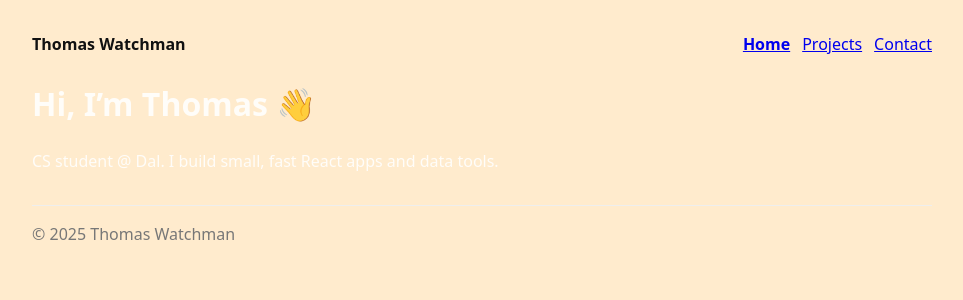
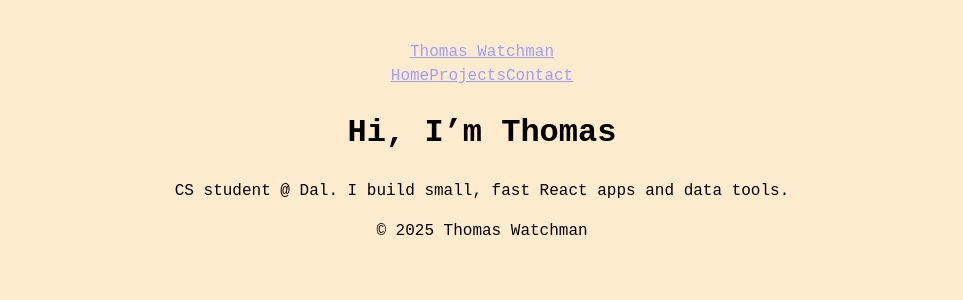
Before and after one commit to thomas12121212/PersonalWebsite, a React (Vite) app: page / in a window 1280 px wide. Shown: the top 300 px of the page, without its empty margins (158-1121 px from the left). Built offline with nearby package versions, Linux system fonts and the light colour scheme.

Commit message:
changed background colour

```diff
--- a/src/App.jsx
+++ b/src/App.jsx
@@ -1,25 +1,23 @@
 import { NavLink, Outlet } from 'react-router-dom'
+import './App.css'
 
 export default function App() {
-  const link = ({ isActive }) =>
-    (isActive ? { fontWeight: 700 } : undefined)
-
   return (
-    <div style={{ fontFamily: 'system-ui,sans-serif', maxWidth: 900, margin: '0 auto', padding: 24 }}>
-      <header style={{ display: 'flex', justifyContent: 'space-between', alignItems: 'center', marginBottom: 24 }}>
-        <a href="/" style={{ fontWeight: 800, textDecoration: 'none', color: '#111' }}>Thomas Watchman</a>
-        <nav style={{ display: 'flex', gap: 12 }}>
-          <NavLink to="/" end style={link}>Home</NavLink>
-          <NavLink to="/projects" style={link}>Projects</NavLink>
-          <NavLink to="/contact" style={link}>Contact</NavLink>
+    <div className="app">
+      <header className="header">
+        <a href="/" className="logo">Thomas Watchman</a>
+        <nav className="nav">
+          <NavLink to="/" end>Home</NavLink>
+          <NavLink to="/projects">Projects</NavLink>
+          <NavLink to="/contact">Contact</NavLink>
         </nav>
       </header>
 
-      <main>
+      <main className="main">
         <Outlet />
       </main>
 
-      <footer style={{ marginTop: 32, borderTop: '1px solid #eee', paddingTop: 16, color: '#777' }}>
+      <footer className="footer">
         © {new Date().getFullYear()} Thomas Watchman
       </footer>
     </div>
--- a/src/index.css
+++ b/src/index.css
@@ -1,10 +1,10 @@
 :root {
-  font-family: system-ui,  "Courier New", Arial, sans-serif;
+  font-family: "Courier New", serif;
   line-height: 1.5;
   font-weight: 400;
 
-  color-scheme: light;
-  color: rgba(255, 255, 255, 0.87);
+  color-scheme: dark;
+  color: black;
   background-color: blanchedalmond;
 
 }
--- a/src/pages/Home.jsx
+++ b/src/pages/Home.jsx
@@ -1,7 +1,7 @@
 export default function Home() {
   return (
     <>
-      <h1>Hi, I’m Thomas 👋</h1>
+      <h1>Hi, I’m Thomas </h1>
       <p>
         CS student @ Dal. I build small, fast React apps and data tools.
       </p>
```
